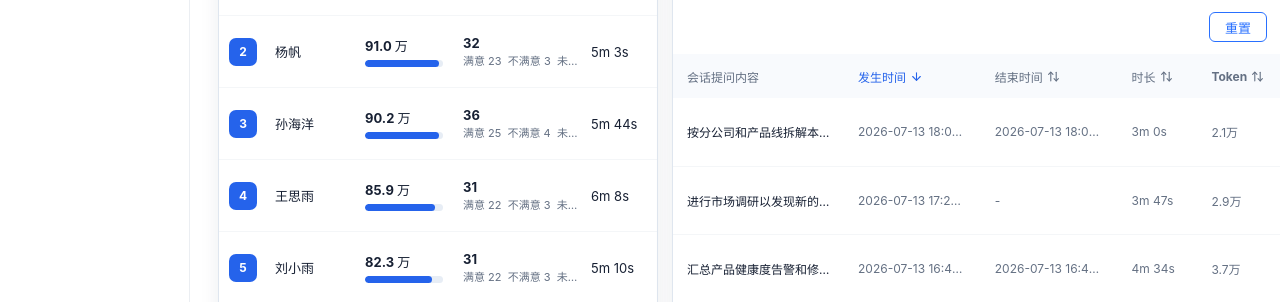
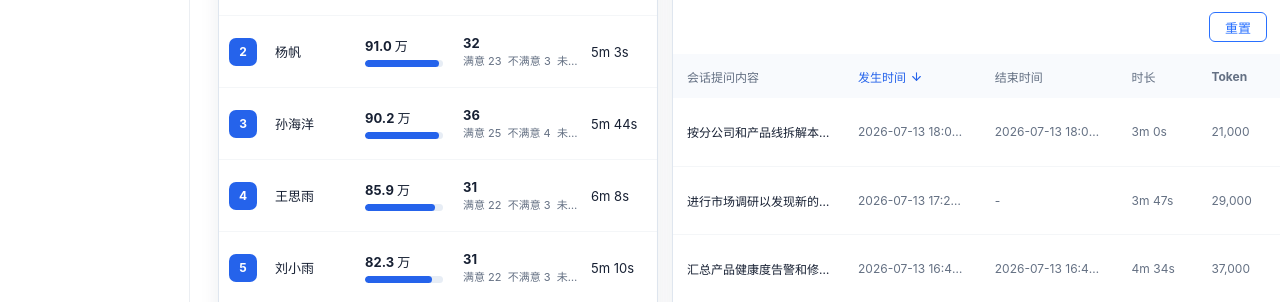
Before and after one commit to oreoflurry1112-pixel/xiaok-ops-dashboard-demo, a React (Vite) app: page / in a window 1280 px wide. Shown: the part 498-800 px from the top of the page. Built offline with nearby package versions, Linux system fonts and the light colour scheme.

Commit message:
Refine session token display

```diff
--- a/src/App.tsx
+++ b/src/App.tsx
@@ -247,6 +247,13 @@ function getSessionSortValue(session: Session, key: SessionSortKey) {
   return hours * 3600 + minutes * 60 + seconds;
 }
 
+function formatSessionToken(token: string) {
+  const value = Number.parseFloat(token);
+  if (token.endsWith('百万')) return Math.round(value * 1_000_000).toLocaleString('zh-CN');
+  if (token.endsWith('万')) return Math.round(value * 10_000).toLocaleString('zh-CN');
+  return Math.round(value).toLocaleString('zh-CN');
+}
+
 export function SessionPanel({ sessionsData, metrics, user, topic, onUserChange, onTopicChange, onReset, filterResetSignal, allowTopicFilter = true }: { sessionsData: Session[]; metrics: PeriodMetrics; user: string; topic: string; onUserChange: (value: string) => void; onTopicChange: (value: string) => void; onReset: () => void; filterResetSignal: number; allowTopicFilter?: boolean }) {
   const [feedbackFilter, setFeedbackFilter] = useState<FeedbackFilter>('全部');
   const [statusFilter, setStatusFilter] = useState<StatusFilter>(ALL_STATUSES);
@@ -349,7 +356,7 @@ export function SessionPanel({ sessionsData, metrics, user, topic, onUserChange,
           <thead><tr><th>会话提问内容</th>{sortHeader('发生时间', 'startedAt')}{sortHeader('结束时间', 'endedAt')}{sortHeader('时长', 'duration')}{sortHeader('Token', 'token')}<th>用户反馈</th><th>反馈内容</th><th>运行状态</th><th>发起用户</th><th>询问主题</th></tr></thead>
           <tbody>
             {visibleRows.map((item) => (
-              <tr key={item.id}><td title={item.query}>{item.query}</td><td>{item.startedAt}</td><td>{item.endedAt}</td><td>{item.duration}</td><td>{item.token}</td><td><FeedbackBadge value={item.feedback} /></td><td title={item.feedbackText}>{item.feedbackText}</td><td><StatusBadge value={item.status} /></td><td><strong>{item.user}</strong></td><td><strong>{item.topic}</strong></td></tr>
+              <tr key={item.id}><td title={item.query}>{item.query}</td><td>{item.startedAt}</td><td>{item.endedAt}</td><td>{item.duration}</td><td>{formatSessionToken(item.token)}</td><td><FeedbackBadge value={item.feedback} /></td><td title={item.feedbackText}>{item.feedbackText}</td><td><StatusBadge value={item.status} /></td><td><strong>{item.user}</strong></td><td><strong>{item.topic}</strong></td></tr>
             ))}
             {visibleRows.length === 0 && <tr><td className="empty-state" colSpan={10}>没有找到符合条件的会话</td></tr>}
           </tbody>
--- a/src/styles.css
+++ b/src/styles.css
@@ -157,7 +157,8 @@ main { min-width: 0; padding: 28px; background: #fff; }
 .session-table th { height: 44px; padding: 0 14px; color: var(--muted); font-size: 12px; text-align: left; }
 .table-sort-button { width: 100%; height: 44px; display: inline-flex; align-items: center; gap: 4px; padding: 0; border: 0; color: inherit; background: transparent; font: inherit; text-align: left; }
 .table-sort-button:hover, .table-sort-button.is-active { color: var(--blue-strong); }
-.table-sort-button svg { flex: 0 0 auto; }
+.table-sort-button svg { flex: 0 0 auto; opacity: 0; transition: opacity .15s ease; }
+.table-sort-button:hover svg, .table-sort-button:focus-visible svg, .table-sort-button.is-active svg { opacity: 1; }
 .session-table td { height: 68px; padding: 0 14px; overflow: hidden; color: var(--muted); border-bottom: 1px solid #f4f6f8; font-size: 12px; text-overflow: ellipsis; white-space: nowrap; }
 .session-table td:first-child { color: var(--text); }
 .session-table th:nth-child(1) { width: 15%; }
```
